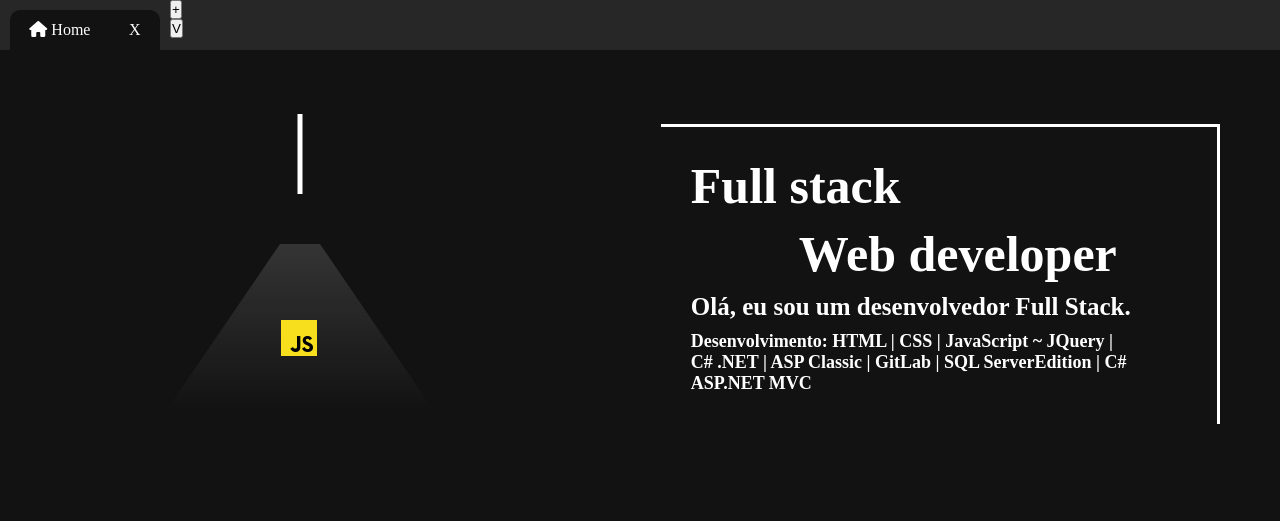
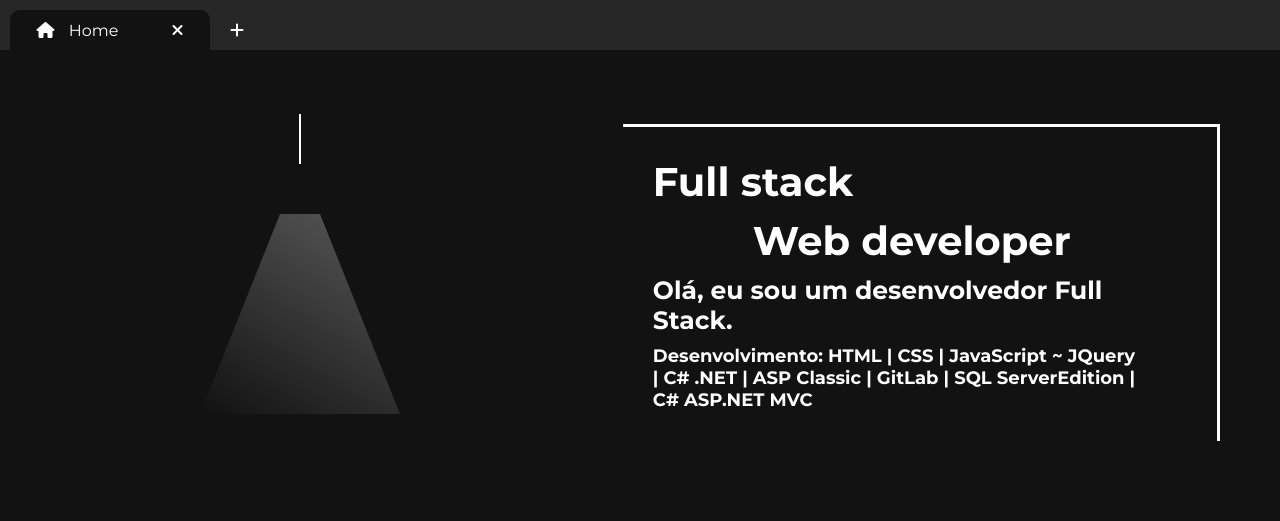
Before and after one commit to HenriqueM-1259/PortfolioV2, a plain HTML site: page index.html in a window 1280 px wide. Drawn offline with Linux system fonts and the light colour scheme.

Commit message:
Melhorias no codigo

```diff
--- a/index.html
+++ b/index.html
@@ -5,11 +5,15 @@
     <meta http-equiv="X-UA-Compatible" content="IE=edge">
     <meta name="viewport" content="width=device-width, initial-scale=1.0">
     <link rel="stylesheet" href="https://cdnjs.cloudflare.com/ajax/libs/font-awesome/6.4.0/css/all.min.css" integrity="sha512-iecdLmaskl7CVkqkXNQ/ZH/XLlvWZOJyj7Yy7tcenmpD1ypASozpmT/E0iPtmFIB46ZmdtAc9eNBvH0H/ZpiBw==" crossorigin="anonymous" referrerpolicy="no-referrer" />
+    <link rel="preconnect" href="https://fonts.googleapis.com">
+<link rel="preconnect" href="https://fonts.gstatic.com" crossorigin>
+<link href="https://fonts.googleapis.com/css2?family=Montserrat:ital,wght@0,100;0,200;0,300;0,400;0,500;0,600;0,700;0,800;0,900;1,100;1,200;1,300;1,400;1,500;1,600;1,700;1,800&display=swap" rel="stylesheet">
     <title>Portfolio 2023</title>
     <style>
         *{
            padding: 0;
            margin: 0;
+           font-family: 'Montserrat', sans-serif;
         }
         body{
             background-color: #121212;
@@ -21,12 +25,22 @@
                 display: flex;
                 flex-direction: row;
         }
+        .opcoesCabecalho{
+            display: flex;
+        }
+        .opcoesCabecalho i{
+            padding-top: 22px;
+            padding-left: 10px;
+            background: none;
+            border: none;
+            color: white;
+        }
         .itemCabecalhoSelected{
             margin-top: 10px;
             margin-left: 10px;
             margin-right: 10px;
             background-color: #121212;
-            width: 150px;
+            width: 200px;
             height: 40px;
             border-radius: 10px 10px 0px 0px;
             display: flex;
@@ -34,6 +48,9 @@
             align-items: center;
             color: white;
             justify-content:space-around;
+        }
+        .itemCabecalhoSelected label {
+            padding-left: 10px;
         }
         .Corpo{
             display: flex;
@@ -45,6 +62,7 @@
             width: 100%;
             height: 100%;
         }
+
         .corpoItemDois{
             display: flex;
             flex-direction: column;
@@ -57,11 +75,11 @@
             margin-right: 60px;
         }
         .h1ModifyTwo{
-            font-size: 50px;
-            padding-left: 108px;
+            font-size: 40px;
+            padding-left: 100px;
         }
         .h1Modify{
-            font-size: 50px;
+            font-size: 40px;
         }
         .corpoItemDois h2 {
             color: white;
@@ -86,23 +104,18 @@
                     <i class="fa-solid fa-house"></i>
                     <label>Home</label>
                 </div>
-                <a>X</a>
+                <i class="fa-solid fa-xmark"></i>
         </div>
         <div class="opcoesCabecalho">
-            <button>
-                +
-            </button>
-            <div>
+            <i class="fa-solid fa-plus"></i>
+
 
             </div>
-            <button>
-                V
-            </button>
-        </div>
+
     </section>
     <section class="Corpo">
             <div class="QuadradoSeparado">
-                <canvas id="Lamp" width="500px" height="400px">
+                <canvas id="Canvas" width="500px" height="400px">
 
                 </canvas>
             </div>
@@ -128,145 +141,137 @@
     </section>
     <script>
        window.addEventListener('load',function(){
-        console.log("pagina Carregou")
+            var service = new Service(document.getElementById('Canvas'));
+            function LoopService() {
+                service.LimpaTela()
+                service.Draw()
+                service.Update()
+                requestAnimationFrame(LoopService);
+            }
 
-        var iniciaLinha = new Line()
-        var iniciaLuz = new Luz()
-        var renderer = new ImageRenderer("Lamp", "./IconJs.png");
-        iniciaLinha.Load(document.getElementById('Lamp'))
-        iniciaLuz.Load(document.getElementById('Lamp'))
-
-        setInterval(() => {
-
-            var iniciaPrograma = new Program().Inicia(document.getElementById('Lamp'),iniciaLinha,iniciaLuz,renderer)
-               }, 60);
-
+            LoopService();
        })
 
-       class Program {
-            Inicia(canva,linha,Luz,renderer){
+       class Service{
+        constructor(canvas){
+           this.context = canvas.getContext('2d')
+           this.linha = new LineLuz(this.context)
+           this.luz = new Luz(this.context)
+        }
+        LimpaTela(){
+           this.context.clearRect(0,0,500,400)
+        }
+        Draw(){
+            this.linha.Draw()
+            this.luz.Draw()
+        }
 
-                var context = canva.getContext('2d')
-                context.clearRect(0,0,500,400);
-                linha.draw()
+        Update(){
+            this.linha.Update()
+            this.luz.Update()
+        }
+        }
+        class LineLuz{
+          constructor(context){
+            this.context = context
+            }
 
-                Luz.draw()
-                Luz.update()
-                renderer.SomeIcon(Luz.apaga);
+            posicaoInit = {
+                x:300,
+                y:0,
+            }
 
+            posicaoEnd = {
+                x:300,
+                y:50
+            }
+
+            direcao = 0.1
+            color = "white"
+
+           Draw(){
+
+            this.context.beginPath();
+            this.context.moveTo(this.posicaoInit.x, this.posicaoInit.y);
+
+            this.context.lineTo(this.posicaoEnd.x, this.posicaoEnd.y);
+            this.context.lineWidth = 2;
+            this.context.strokeStyle = this.color;
+            this.context.stroke();
+
+            }
+
+           Update(){
 
            }
         }
-       class Line{
-                canvas = null
-                context = null
-                posicao = {
-                    x:300,
+
+        class Luz{
+             constructor(context){
+                this.context = context
+                this.IniciaLuz = this.CarregarLuz();
+            }
+
+        vertices = {
+
+            verticeOne:{
+                x:320,
+                y:100
+            },
+            verticeTwo:{
+                x:200,
                 y:300
+            },
+            verticethree:{
+                x:400,
+                y:300
+            },
+            verticefour:{
+                x:280,
+                y:100
             }
-                tamanho = {
-                    largura:0,
-                    altura: 80,
             }
-                color = 'white'
+            Gradiente = ""
 
+            CarregarLuz(){
+                debugger
+                this.Gradiente = this.context.createLinearGradient(this.vertices.verticeOne.x,this.vertices.verticeOne.y,this.vertices.verticeTwo.x,this.vertices.verticethree.y);
+                this.Gradiente.addColorStop(0, 'rgba(217, 217, 217, 0.31)');
+                this.Gradiente.addColorStop(1, 'rgba(217, 217, 217, 0)');
+            }
+            Draw(){
+            this.context.beginPath();
+            this.context.moveTo(this.vertices.verticeOne.x, this.vertices.verticeOne.y);
 
-            Load(canvas){
-               this.canvas = canvas;
-               this.context = this.canvas.getContext('2d')
+            // Desenha linhas até os vértices 2 e 3
+            this.context.lineTo(this.vertices.verticefour.x, this.vertices.verticefour.y);
+            this.context.lineTo(this.vertices.verticeTwo.x, this.vertices.verticeTwo.y);
+            this.context.lineTo(this.vertices.verticethree.x, this.vertices.verticethree.y);
+
+            // Fecha o caminho, conectando o vértice 3 com o vértice 1
+            this.context.closePath();
+
+            // Define o estilo de preenchimento como o gradiente
+            this.context.fillStyle = this.Gradiente;
+
+            // Preenche o triângulo com o gradiente
+            this.context.fill();
 
             }
-            draw(){
-                if(this.context){
-
-                    this.context.beginPath()
-                    this.context.moveTo(this.posicao.x, this.tamanho.altura)
-                    this.context.lineTo(this.posicao.y,this.tamanho.largura)
-                    this.context.lineWidth = 5;
-                    this.context.strokeStyle = this.color;
-                    this.context.stroke();
+            Update(){
+                this.ApagaLuz()
             }
 
-            }
-            update(){
-
-            }
-       }
-       class Luz{
-
-                canvas = null
-                context = null
-                color = '#121212'
-                 vertex1 = { x: 320, y: 130 };
-                 vertex2 = { x: 0, y: 540 };
-                 vertex3 = { x: 600, y: 540 };
-                 vertex4 = { x: 280, y: 130 };
-                apaga = false;
-            Load(canvas){
-               this.canvas = canvas;
-               this.context = this.canvas.getContext('2d')
-               this.addCor()
-            }
-            draw(){
-                if(this.context){
-
-                    this.context.beginPath()
-                    this.context.moveTo(this.vertex1.x, this.vertex1.y)
-                    this.context.lineTo(this.vertex4.x, this.vertex4.y);
-                    this.context.lineTo(this.vertex2.x, this.vertex2.y);
-                    this.context.lineTo(this.vertex3.x, this.vertex3.y);
-                    this.context.closePath();
-                    this.context.fillStyle = this.color;
-                    this.context.fill();
-                }
-
-            }
-            update(){
-                this.apagaLuz()
-            }
-            addCor(){
-                this.apaga = false;
-                    this.color = this.context.createLinearGradient(0,0,0,300);
-                    this.color.addColorStop(1, 'rgba(217, 217, 217, 0)');
-                    this.color.addColorStop(0, 'rgba(217, 217, 217, 0.31)');
-            }
-            apagaLuz(){
-                var numeroAleatorio = Math.floor(Math.random() * 20);
-                    if(numeroAleatorio == 10){
-                        this.apaga = true;
-                        this.color = '#121212'
-                    }else{
-                      this.addCor()
-                    }
-            }
-            moveto(){
-
-            }
-       }
-       class ImageRenderer {
-      constructor(canvasId, imagePath) {
-        this.canvas = document.getElementById(canvasId);
-        this.ctx = this.canvas.getContext("2d");
-        this.image = new Image();
-        this.image.src = imagePath;
-        this.image.height = "100px"
-        this.image.onload = this.render.bind(this);
-      }
-
-      render() {
-        this.ctx.drawImage(this.image, 275, 200);
-      }
-      SomeIcon(some){
-                if(some){
-
-                    this.image.src = ""
-                }else{
-                    this.image.src = "./IconJs.png"
+            ApagaLuz(){
+                    const randomNumber = Math.floor(Math.random() * 50)
+                    if(randomNumber == 25){
+                        debugger
+                        this.Gradiente = "#121212"
+                    }else if(randomNumber == 0){
+                        this.CarregarLuz();
                     }
             }
         }
-
-
     </script>
 </body>
 </html>
```
Lines whose indentation alone changed are shown as unchanged.
